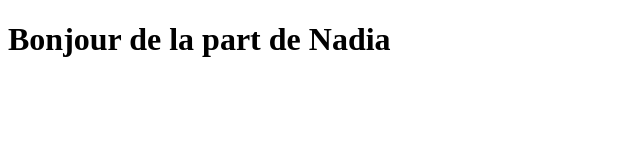
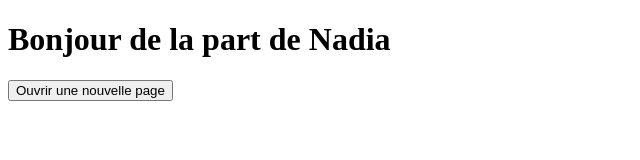
Before and after one commit to efnadia/FTlabo10, a plain HTML site: page index.html in a window 1280 px wide. Shown: the whole page, without its empty margins (0-640 px from the left). Drawn offline with Linux system fonts and the light colour scheme.

Commit message:
Ajouter un bouton qui s'ouvre dans une fenetre externe de Nadia

```diff
--- a/index.html
+++ b/index.html
@@ -7,5 +7,8 @@
 </head>
 <body>
     <h1>Bonjour de la part de Nadia</h1>
+    <a href="https://www.google.com" target="_blank">
+        <button>Ouvrir une nouvelle page</button>
+    </a>
 </body>
 </html>
```
